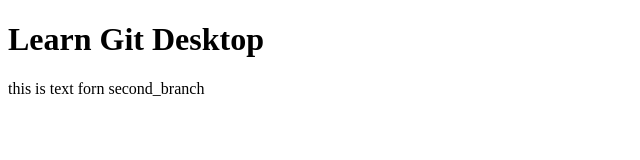
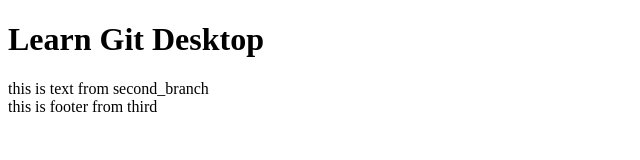
Before and after one commit to HushToDefault/test-git-desktop, a plain HTML site: page index.html in a window 1280 px wide. Shown: the whole page, without its empty margins (0-640 px from the left). Drawn offline with Linux system fonts and the light colour scheme.

Commit message:
add footer and stuff

```diff
--- a/index.html
+++ b/index.html
@@ -7,7 +7,8 @@
 </head>
 <body>
     <h1>Learn Git Desktop</h1>
-    <main>this is text forn second_branch</main>
+    <main>this is text from second_branch</main>
+    <footer> this is footer from third</footer>
 
 </body>
 </html>
```
